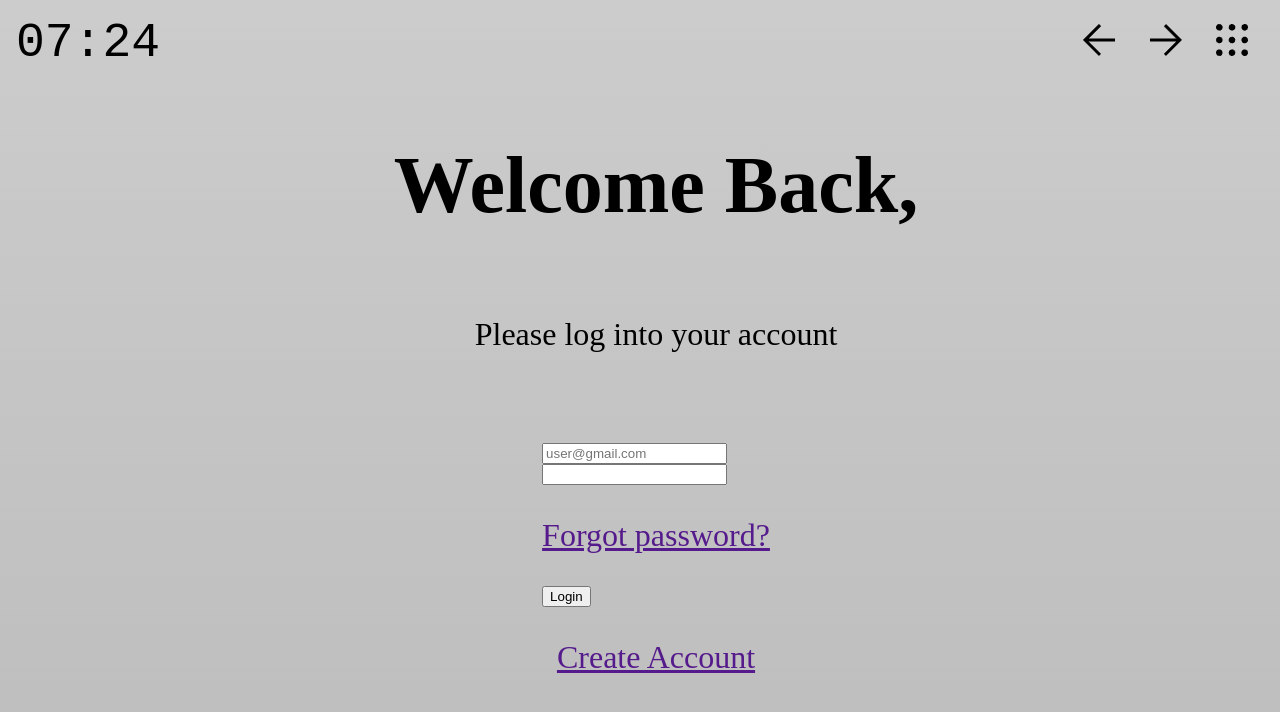
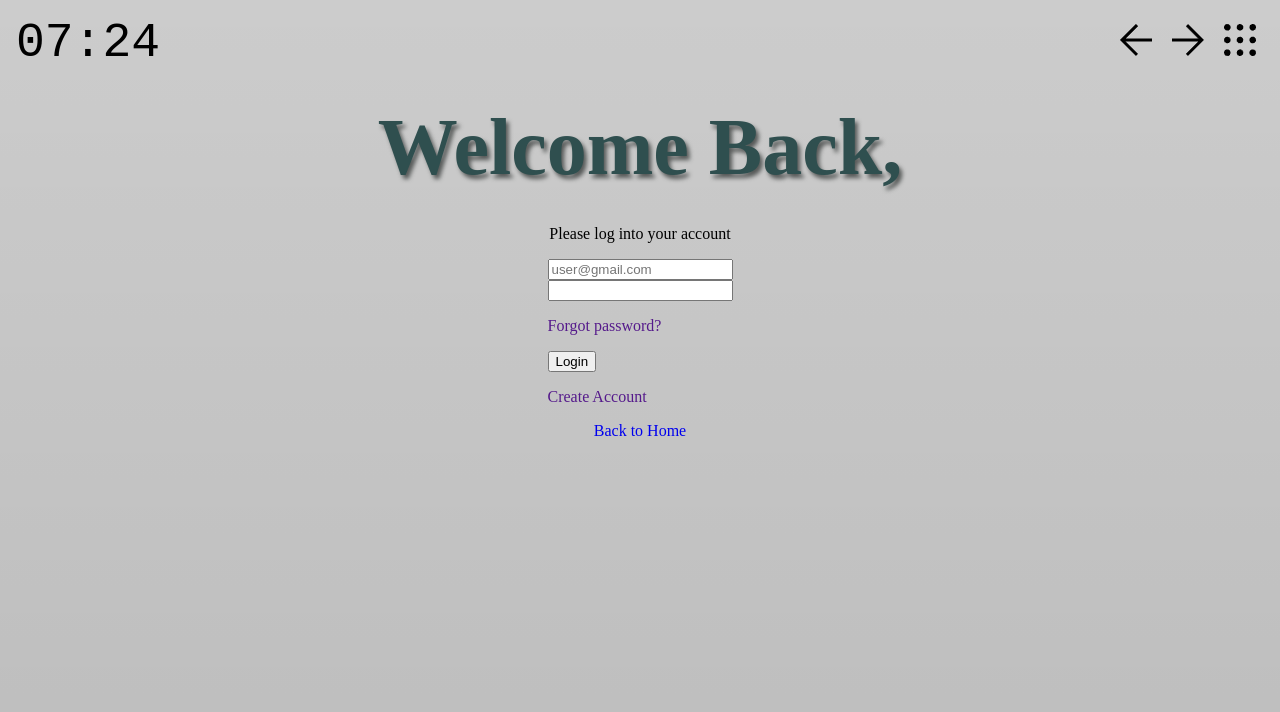
Before and after one commit to ariTheEl/Buy_a_cactus, a plain HTML site: page signin.html in a window 1280 px wide. Drawn offline with Linux system fonts and the light colour scheme; a web font is replaced by a local one.

Commit message:
Initial commit

```diff
--- a/signin.html
+++ b/signin.html
@@ -17,8 +17,9 @@
     </nav>
     <script>
         var today = new Date();
-        var time = `${today.getHours()<10 ? '0' : '' }${today.getHours()}:${today.getMinutes()<10 ? '0' : ''
-            }${today.getMinutes()}`
+        var hours = `${today.getHours()}`.padStart(2,0)
+        var minutes = `${today.getMinutes()}`.padStart(2,0)
+        var time = `${hours}:${minutes}`
         const nav = document.querySelector('nav')
         const div = document.createElement('div');
         nav.append(div);
@@ -28,10 +29,11 @@
     <div class="content">
         <h1>Welcome Back,</h1>
         <p>Please log into your account</p>
+
         <form action="" method="post">
-            <input type="text" name="username" id="username" placeholder="user@gmail.com">
+            <input type="email" name="email" id="email " placeholder="user@gmail.com" required>
             <div class="password">
-                <input type="password" name="password" id="password">
+                <input type="password" name="password" id="password" required>
                 <p>
                     <a href="">Forgot password?</a>
                 </p>
@@ -39,6 +41,6 @@
             <input type="button" value="Login" >
             <p><a href="">Create Account</a></p>
         </form>
-    </div>
+        <a href="./index.html" target="_blank">Back to Home</a>
 </body>
 </html>
--- a/styles2.css
+++ b/styles2.css
@@ -1,9 +1,15 @@
 body{
-    font-size: 10px;
     background: linear-gradient(rgba(0, 0, 0, 0.2), rgba(0, 0, 0, 0.26));
     height: 100vh;
     margin:0;
     padding: 0;
+}
+*{
+    text-decoration: none;
+}
+.date-div{
+    font-size: 3rem;
+    font-family: monospace;
 }
 nav{
     display: flex;
@@ -11,34 +17,29 @@ nav{
     justify-content:space-between;
     padding: 1rem;
 }
-.date-div{
-    font-size: 3rem;
-    font-family: monospace;
+.content{
+    display: grid;
+    grid-template: 1fr /1fr;
+    justify-items: center;
+    align-content: center;
+}
+h1{
+    margin-top: -1rem;
+    color: #2f4f4f;
+    font-size: 5rem;
+    font-weight: 900;
+    font-family:dancing2;
+    margin: 1rem;
+    filter: drop-shadow(3px 4px 2px rgba(24, 29, 27, 0.651));
 }
 
-.header-icons>img{
-    width: 3rem;
-    padding: 0 0.5rem;
+/* Implement page styling; alignment and sizing of form elements */
+
+@font-face {
+    font-family: dancing1;
+    src: url(./fonts/Dancing_Script/DancingScript-VariableFont_wght.ttf);
 }
-.content{
-    height: 85vh;
-    margin-left: 2rem;
-    display: grid;
-    grid-template:2fr 1fr 4fr/1fr;
-    align-items: center;
+@font-face {
+    font-family: dancing2;
+    src: url(./fonts/Dancing_Script/static/DancingScript-Regular.ttf);
 }
-p{
-    text-align: center;
-    font-size: 2rem;
-}
-h1{
-    font-size: 5rem;
-    justify-self: center;
-    align-self: center;
-}
-form{
-
-     justify-self: center;
-     align-self: center;
-}
-/* Implement page styling; alignment and sizing of form elements */
```
Also changed, not shown: index.html (+4 -3 lines).
